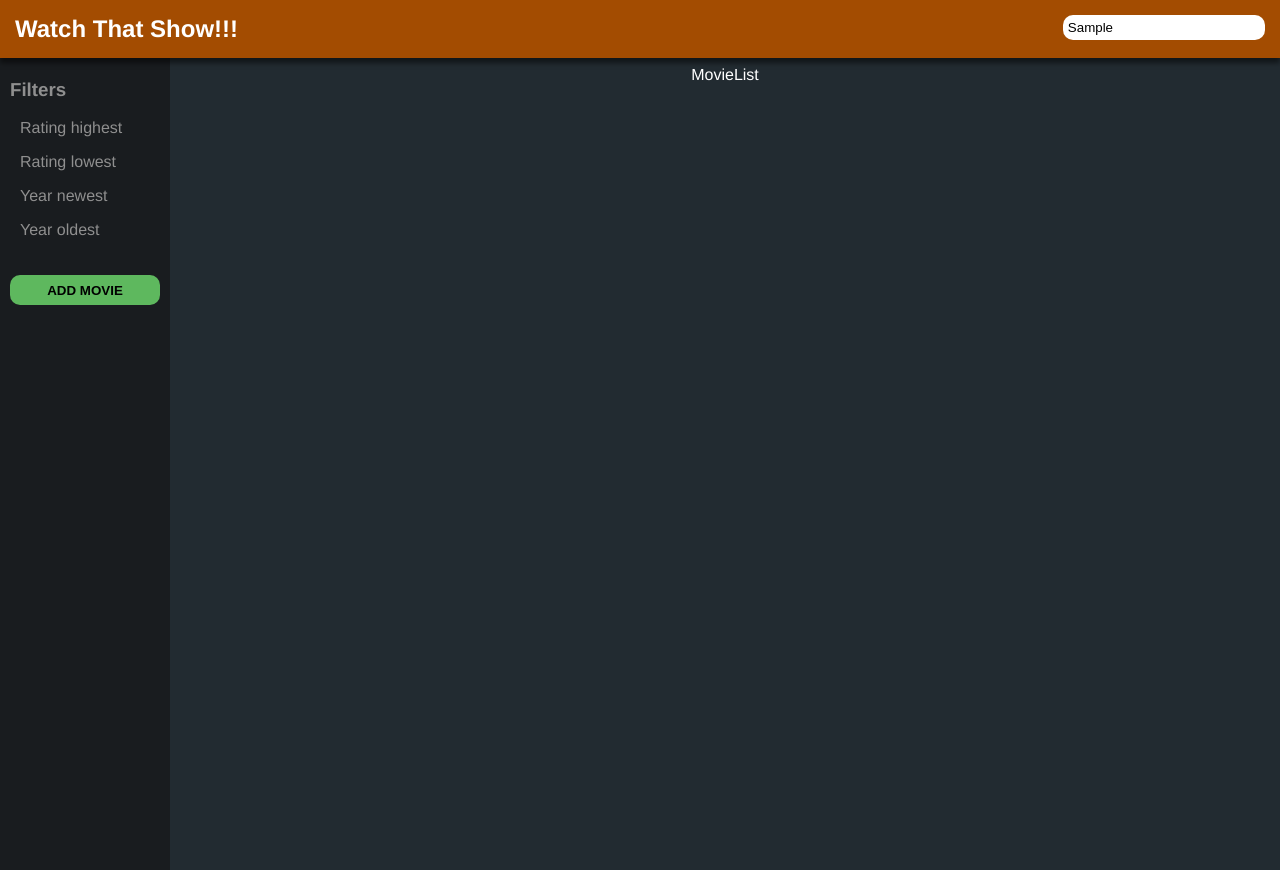
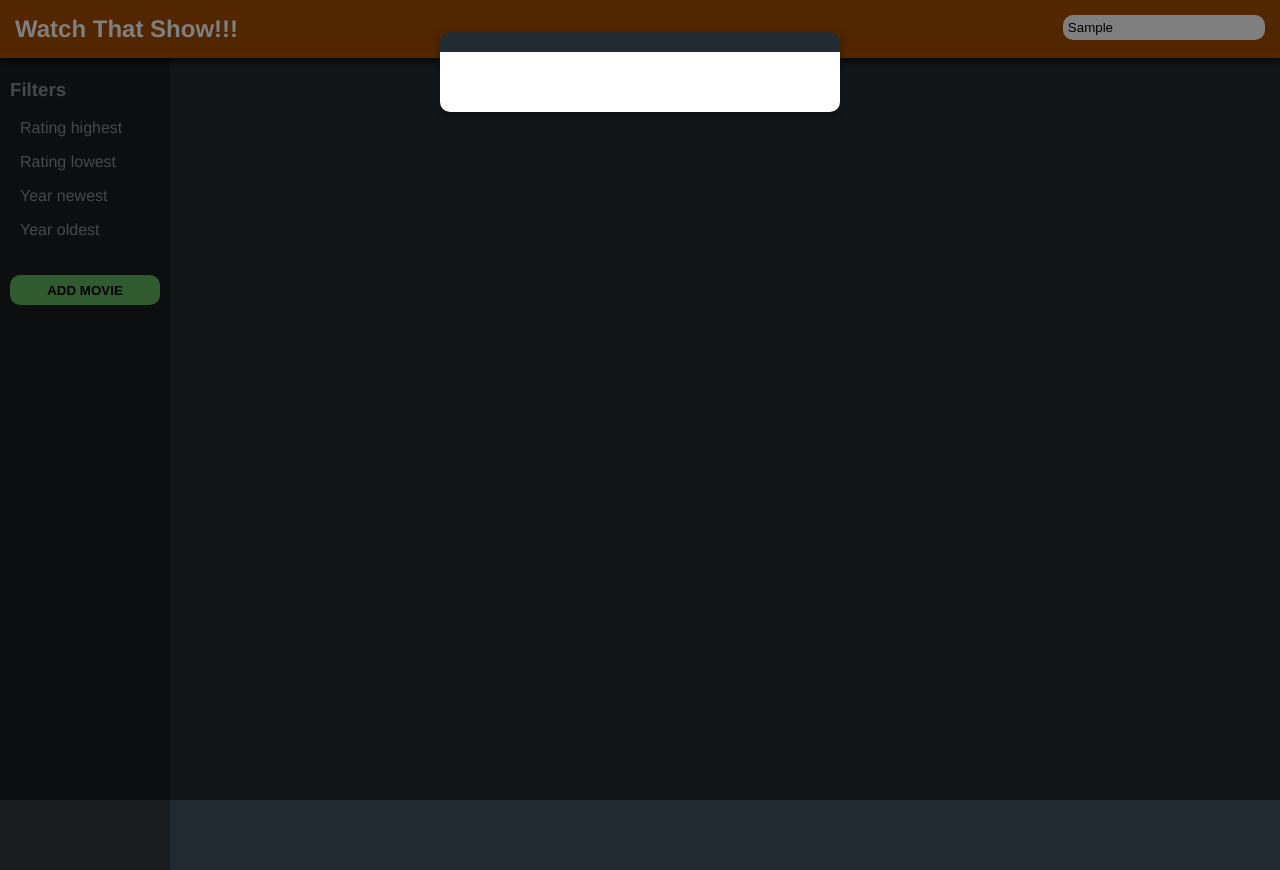
Before and after one commit to MPietraszuk/watch-that-show, a Vue app: page / in a window 1280 px wide. Both pictures are taken after typing "Sample" into the empty fields and a click on the button "ADD MOVIE". Built offline with nearby package versions, Linux system fonts and the light colour scheme.

Commit message:
Modal Component 08

```diff
--- /dev/null
+++ b/src/components/Modal.vue
@@ -0,0 +1,121 @@
+<template>
+    <transition name='modal'>
+        <div class="modal-mask" @click="closeModal">
+            <div class="modal-wrapper">
+                <div class="modal-container">
+                    <div class="modal-header">
+                        <slot name='header'></slot>
+                    </div>
+                    <div class="modal-body">
+                        <slot name='body'></slot>
+                    </div>
+                    <div class="modal-footer">
+                        <slot name='footer'>
+                            <div></div>
+                        </slot>
+                    </div>
+                </div>
+            </div>
+        </div>
+    </transition>
+</template>
+
+<script>
+export default {
+    methods: {
+        closeModal(e) {
+            if(e.target.className === "modal-mask" || e.target.className === "modal-wrapper") {
+                this.$emit('close');
+            }
+        }
+    }
+};
+</script>
+
+<style lang="scss">
+	.modal-mask {
+		position: fixed;
+		z-index: 9999;
+		top: 0;
+		left: 0;
+		width: 100%;
+		height: 100%;
+		background-color: rgba(0, 0, 0, 0.5);
+		display: table;
+		transition: opacity 0.3s ease;
+
+		.modal-wrapper {
+			margin: 2rem 10px 10px 10px;
+
+			.modal-container {
+				max-width: 400px;
+				margin: 0px auto;
+				border-radius: 2px;
+				box-shadow: 0 2px 8px rgba(0, 0, 0, 0.33);
+				transition: all 0.3s ease;
+				font-family: Helvetica, Arial, sans-serif;
+
+				.modal-header {
+					background-color: #222b31;
+					padding: 10px;
+					color: white;
+					border-top-left-radius: 10px;
+					border-top-right-radius: 10px;
+					text-align: center;
+				}
+
+				.modal-body {
+					padding: 20px;
+					background-color: #fff;
+					max-height: 550px;
+					overflow: auto;
+
+					input {
+						margin: 5px 0;
+						height: 30px;
+					}
+
+					textarea {
+						margin: 5px 0;
+					}
+				}
+
+				.modal-footer {
+					padding: 10px;
+					background-color: #fff;
+					display: flex;
+					justify-content: space-between;
+					border-bottom-left-radius: 10px;
+					border-bottom-right-radius: 10px;
+
+					button {
+						background-color: #e10505;
+						border: none;
+						padding: 5px;
+						width: 70px;
+						color: white;
+						border-radius: 10px;
+						cursor: pointer;
+						text-transform: uppercase;
+						outline: none;
+						font-weight: 600;
+					}
+				}
+
+				.modal-enter {
+					opacity: 0;
+				}
+
+				.modal-leave-active {
+					opacity: 0;
+				}
+
+				.modal-enter .modal-container,
+				.modal-leave-active .modal-container {
+					-webkit-transform: scale(1.1);
+					transform: scale(1.1);
+				}
+			}
+		}
+	}
+</style>
--- a/src/components/Sidebar.vue
+++ b/src/components/Sidebar.vue
@@ -1,16 +1,37 @@
 <template>
-  <div id="sidebar">
-      <filters/>
-      <button>Add Movie</button>
-  </div>
+	<div id="sidebar">
+		<filters/>
+		<button @click="showModal = true">Add Movie</button>
+
+		<modal v-if="showModal" @close="showModal = !showModal" />
+	</div>
 </template>
 
 <script>
-import Filters from './Filters'
+import Filters from './Filters';
+import Modal from './Modal';
+
 export default {
     components: {
-        Filters
-    }
+		Filters,
+		Modal,
+	},
+	data() {
+		return {
+			showModal: false,
+			form: {
+				name: '',
+				year: '',
+				rating: '',
+				genre: '',
+				budget: '',
+				boxOffice: '',
+				poster: '',
+				actors: [{ name: '' }],
+				storyline: ''
+			}
+		}
+	}
 };
 </script>
 <style lang='scss' scoped>
```
